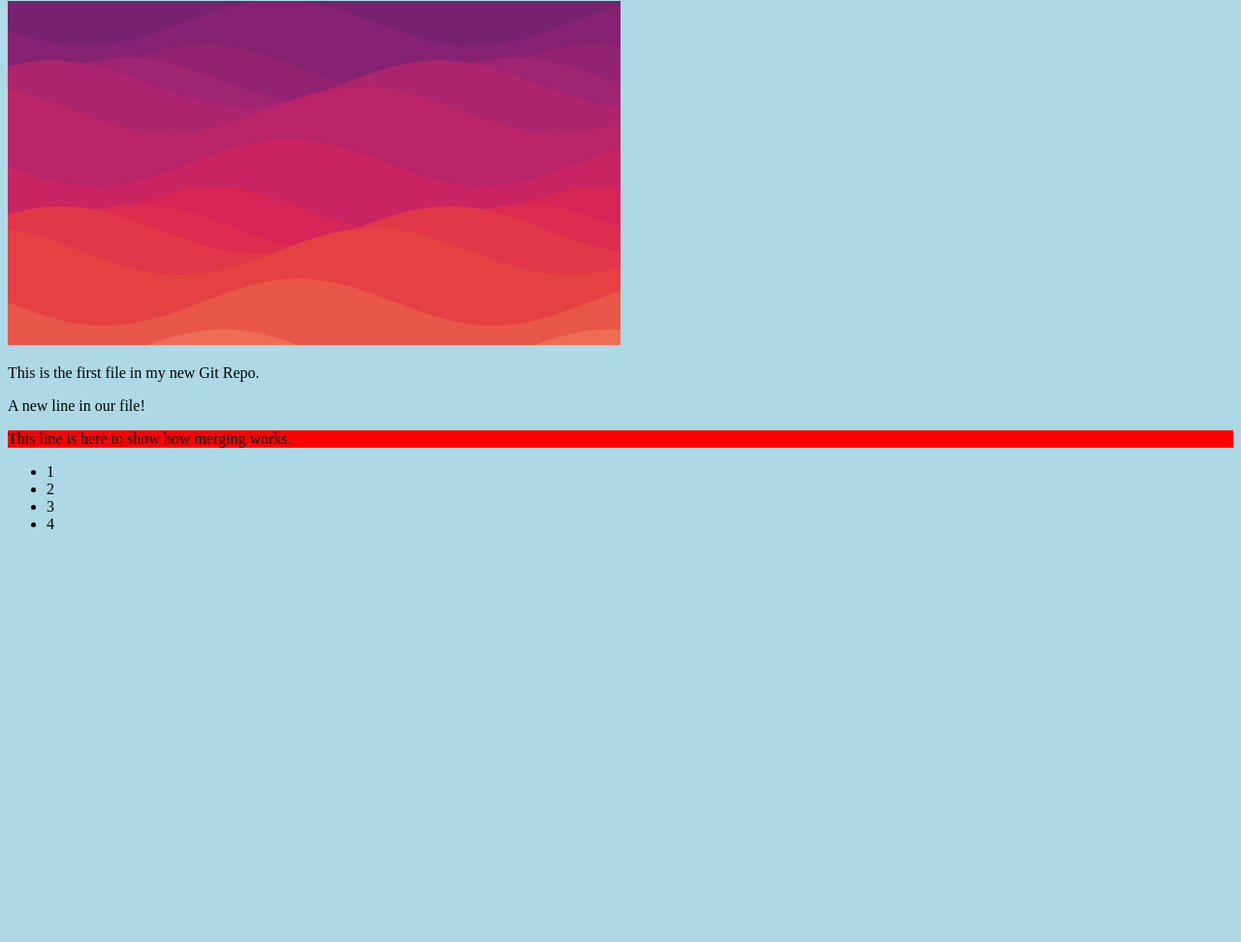
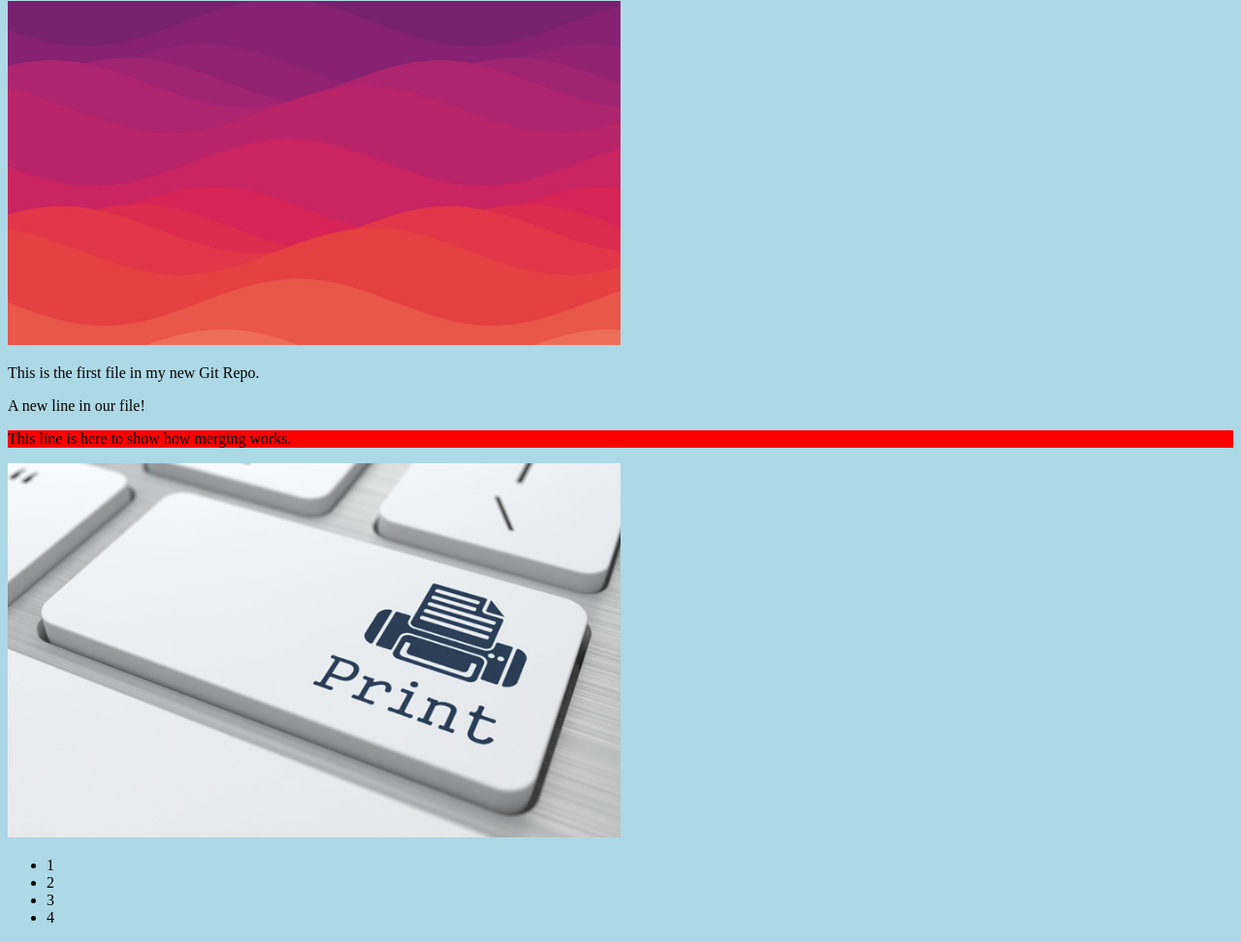
Before and after one commit to ahmedmokhtar80/modi.github.io, a plain HTML site: page index.html in a window 1280 px wide. Shown: the part 79-1051 px from the top of the page at 97% size. Before the commit the page ends 800 px from the top, so only its background shows below. Drawn offline with Linux system fonts and the light colour scheme.

Commit message:
updated index.html Add new Image

```diff
--- a/index.html
+++ b/index.html
@@ -15,7 +15,10 @@
 		<p>This is the first file in my new Git Repo.</p>
 		<p>A new line in our file!</p>
 		<p style='background:red'>This line is here to show how merging works.</p>
-
+		<div>
+			<img src="img_hello_git.jpg" alt="Hello World from Space"
+			style="width:50%;max-width:960px;">
+		</div>
 		<ul>
 			<li>1</li>
 			<li>2</li>
```
